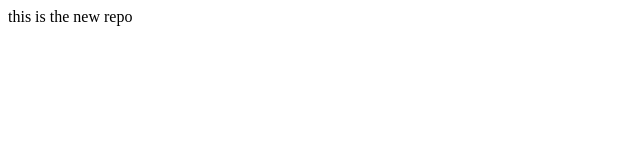
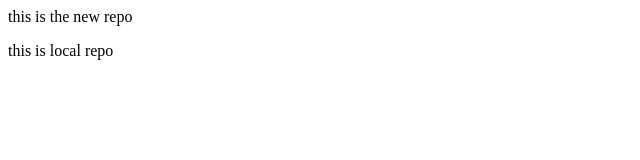
Before and after one commit to yashaswinitula/local, a plain HTML site: page index.html in a window 1280 px wide. Shown: the full height of the page, 0-640 px from the left. Drawn offline with Linux system fonts and the light colour scheme.

```diff
--- a/index.html
+++ b/index.html
@@ -1 +1,2 @@
 <P>this is the new repo</P>
+<h>this is local repo</h>
```
